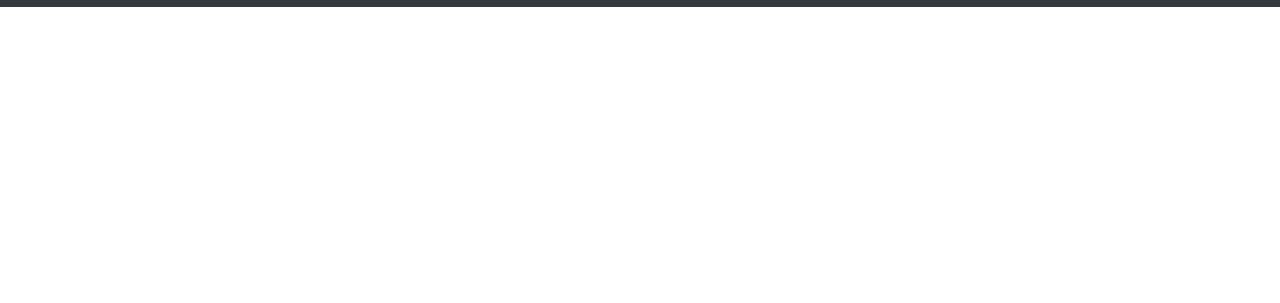
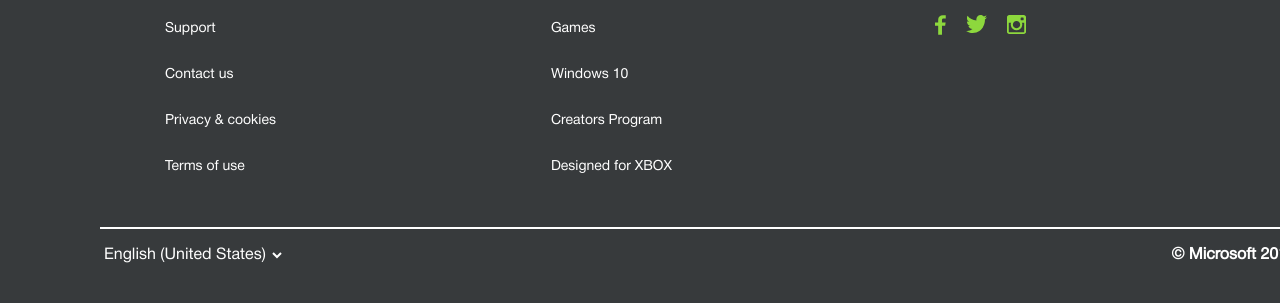
Before and after one commit to BishopNik/X-box, a plain HTML site: page index.html in a window 1280 px wide. Shown: the part 3022-3325 px from the top of the page. Before the commit the page ends 3029 px from the top, so only its background shows below. Drawn offline with nearby package versions, Linux system fonts and the light colour scheme.

Commit message:
feature/header

```diff
--- a/css/style.css
+++ b/css/style.css
@@ -57,6 +57,7 @@ a {
   --color-menu: rgba(255, 255, 255, 0.5);
   --color-button: linear-gradient(180deg, #686c6f 0%, #373a3c 100%);
   --color-hover-button: #8dd83d;
+  --color-block-menu: #7dd42f;
   --animation: color 250ms cubic-bezier(0.4, 0, 0.2, 1);
   --animation-svg: fill 250ms cubic-bezier(0.4, 0, 0.2, 1);
   --animation-logo: scale 250ms cubic-bezier(0.4, 0, 0.2, 1);
@@ -101,6 +102,11 @@ body {
   width: 1400px;
   margin-left: auto;
   margin-right: auto;
+}
+
+.link {
+  text-decoration: none;
+  color: inherit;
 }
 
 /* Header */
@@ -149,7 +155,8 @@ body {
   transition: var(--animation);
 }
 
-.header-nav-item:hover .header-icon {
+.header-nav-item:hover .header-icon,
+.header-nav-item:focus .header-icon {
   fill: var(--color-hover-button);
   transition: var(--animation-svg);
 }
@@ -174,7 +181,8 @@ body {
   left: 0;
 }
 
-.header-nav-item:nth-child(1):hover .header-nav-item-logo {
+.header-nav-item:nth-child(1):hover .header-nav-item-logo,
+.header-nav-item:nth-child(1):focus .header-nav-item-logo {
   scale: 1.3;
   transition: var(--animation-logo);
   margin-right: 286px;
@@ -439,7 +447,8 @@ body {
   line-height: 21px;
 }
 
-.best_value-card-button:hover {
+.best_value-card-button:hover,
+.best_value-card-button:focus {
   font-size: 18px;
   transition: var(--animation-butt-bv);
   box-shadow: 1px 0px 4px 5px rgba(102, 128, 67, 0.58);
@@ -456,6 +465,14 @@ body {
   background-size: cover;
 }
 
+@media (min-device-pixel-ratio: 2), (min-resolution: 192dpi), (min-resolution: 2dppx) {
+  .exclusive {
+    background: radial-gradient(rgba(23, 23, 23, 0.5), rgba(23, 23, 23, 0.5)),
+      url(../images/excl-section/Rectangle@2x.jpg);
+    background-size: cover;
+  }
+}
+
 /* Desing Lab */
 
 .desing_lab {
@@ -469,6 +486,17 @@ body {
   padding-top: 114px;
   padding-left: 166px;
   padding-bottom: 145px;
+}
+
+@media (min-device-pixel-ratio: 2), (min-resolution: 192dpi), (min-resolution: 2dppx) {
+  .desing_lab {
+    background: radial-gradient(
+        100% 100% at 50% 0%,
+        rgba(193, 255, 127, 0.1) 0%,
+        rgba(141, 216, 61, 0.1) 100%
+      ),
+      url(../images/lab-section/Rectangle@2x.jpg);
+  }
 }
 
 .desing_lab-title {
@@ -543,7 +571,8 @@ body {
   transition: var(--animation-butt);
 }
 
-.desing_lab-item:hover .desing_lab-button-bg-hover {
+.desing_lab-item:hover .desing_lab-button-bg-hover,
+.desing_lab-item:focus .desing_lab-button-bg-hover {
   opacity: 1;
   transition: var(--animation-butt);
 }
@@ -556,5 +585,102 @@ body {
 
 .header {
   background-color: var(--bg-color-header-footer);
-  height: 100px;
+  padding-top: 58px;
+  padding-bottom: 39px;
 }
+
+.header-block {
+  display: flex;
+  margin-left: 165px;
+}
+
+.header-block-item {
+  margin-bottom: 71px;
+}
+
+.header-block-item:nth-child(1) {
+  margin-right: 275px;
+}
+
+.header-block-item:nth-child(2) {
+  margin-right: 263px;
+}
+
+.header-block-title {
+  margin-bottom: 35px;
+  font-weight: 700;
+  font-size: 18px;
+  line-height: 21px;
+  color: var(--color-block-menu);
+}
+
+.header-block-item:nth-child(3) .header-block-title {
+  margin-bottom: 29px;
+}
+
+.header-block-menu {
+  display: flex;
+  flex-direction: column;
+  gap: 30px;
+}
+
+.header-block-menu-item {
+  font-size: 14px;
+  line-height: 16px;
+  color: var(--color-white);
+  transition: var(--animation);
+}
+
+.header-block-menu-item:hover,
+.header-block-menu-item:focus {
+  color: var(--color-hover-button);
+  transition: var(--animation);
+}
+
+.header-block-follow-icons {
+  display: flex;
+  gap: 20px;
+}
+
+.header-icon {
+  scale: 1;
+  transition: var(--animation-logo);
+}
+
+.header-icon:hover,
+.header-icon:focus {
+  scale: 1.3;
+  transition: var(--animation-logo);
+}
+
+.header-down {
+  position: relative;
+  display: flex;
+  justify-content: space-between;
+  margin-left: 100px;
+  margin-right: 104px;
+}
+
+.header-down::before {
+  position: absolute;
+  content: '';
+  top: -19px;
+  left: 0;
+  width: 1200px;
+  height: 2px;
+  background-color: var(--color-white);
+}
+
+.header-down > select {
+  width: 185px;
+  background-color: transparent;
+  color: var(--color-white);
+  outline: none;
+  border: none;
+}
+
+.header-down-sign {
+  font-size: 16px;
+  line-height: 18px;
+  color: var(--color-white);
+}
--- a/index.html
+++ b/index.html
@@ -159,6 +159,81 @@
         </ul>
       </section>
     </main>
-    <footer class="header container"></footer>
+    <footer class="header container">
+      <ul class="header-block">
+        <li class="header-block-item">
+          <h3 class="header-block-title">XBOX</h3>
+          <ul class="header-block-menu">
+            <li class="header-block-menu-item"><a class="link" href="">Support</a></li>
+            <li class="header-block-menu-item"><a class="link" href="">Contact us</a></li>
+            <li class="header-block-menu-item"><a class="link" href="">Privacy & cookies</a></li>
+            <li class="header-block-menu-item"><a class="link" href="">Terms of use</a></li>
+          </ul>
+        </li>
+        <li class="header-block-item">
+          <h3 class="header-block-title">Developers</h3>
+          <ul class="header-block-menu">
+            <li class="header-block-menu-item"><a class="link" href="">Games</a></li>
+            <li class="header-block-menu-item"><a class="link" href="">Windows 10</a></li>
+            <li class="header-block-menu-item"><a class="link" href="">Creators Program</a></li>
+            <li class="header-block-menu-item"><a class="link" href="">Designed for XBOX</a></li>
+          </ul>
+        </li>
+        <li class="header-block-item">
+          <h3 class="header-block-title">Follow Us</h3>
+          <ul class="header-block-follow-icons">
+            <li class="header-icon">
+              <a
+                class="link"
+                href=""
+                target="_blank"
+                rel="noopener no-refferrer"
+                aria-label="Facebook"
+              >
+                <svg class="" width="11" height="20">
+                  <use href="./images/icon.svg#icon-facebook"></use>
+                </svg>
+              </a>
+            </li>
+            <li class="header-icon">
+              <a
+                class="link"
+                href=""
+                target="_blank"
+                rel="noopener no-refferrer"
+                aria-label="Twitter"
+              >
+                <svg class="" width="21" height="18">
+                  <use href="./images/icon.svg#icon-twitter"></use>
+                </svg>
+              </a>
+            </li>
+            <li class="header-icon">
+              <a
+                class="link"
+                href=""
+                target="_blank"
+                rel="noopener no-refferrer"
+                aria-label="Instagram"
+              >
+                <svg class="" width="19" height="19">
+                  <use href="./images/icon.svg#icon-instagram"></use>
+                </svg>
+              </a>
+            </li>
+          </ul>
+        </li>
+      </ul>
+      <div class="header-down">
+        <select list="country" name="country" value="English (United States)" readonly>
+          <option value="English">English (United States)</option>
+          <option value="Ukraine">Ukraine</option>
+          <option value="Poland">Poland</option>
+          <option value="Holland">Holland</option>
+          <option value="France">France</option>
+        </select>
+        <h4 class="header-down-sign">© Microsoft 2017</h4>
+      </div>
+    </footer>
   </body>
 </html>
```
